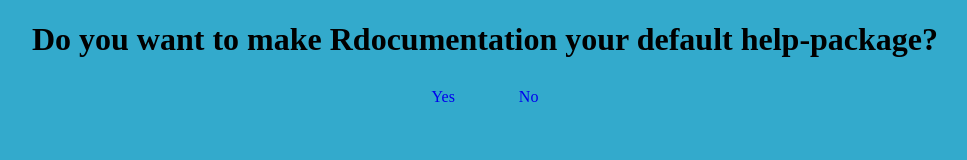
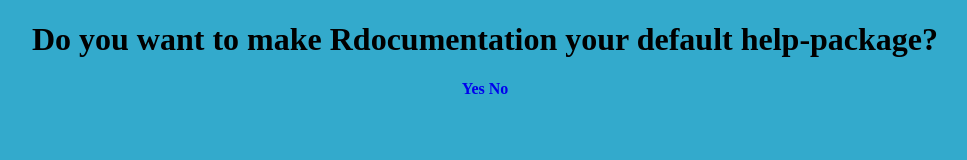
Before and after one commit to datacamp/RDocumentation, a plain HTML site: page inst/default.html in a window 1280 px wide. Shown: the whole page, without its empty margins (155-1122 px from the left). Drawn offline with Linux system fonts and the light colour scheme; files that its build step writes are made by us from their sources.

Commit message:
filled in missing values css

```diff
--- a/inst/css/default.css
+++ b/inst/css/default.css
@@ -7,12 +7,11 @@ body {
     border: none;
     display: inline-block;
     text-decoration: none;
-    border-radius: $button-radius;
-    font-size: $button-font-size;
-    font-weight: $button-font-weight;
-    line-height: $button-line-height;
+    border-radius:  6px;
+    font-size: 1rem;
+    font-weight: 700;
+    line-height: 1.5
     padding: 0.5rem 1.875rem;
-    transition: background-color $default-duration ease, color $default-duration ease;
     text-align: center;
 
     &:hover, &:focus, &:active:focus {
```
